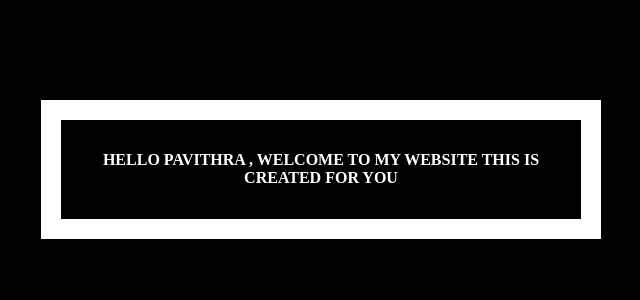
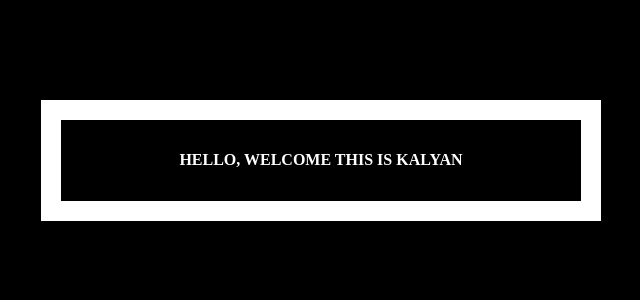
Before and after one commit to kalyanramudu/mypythonrepo, a Flask app: page / in a window 1280 px wide. Shown: the top 300 px of the page, without its empty margins (319-959 px from the left). Run offline with Flask 2, Linux system fonts and the light colour scheme.

Commit message:
second commit

```diff
--- a/templates/index.html
+++ b/templates/index.html
@@ -19,7 +19,7 @@
   </head>
   <body>
     <div class="container">
-      <h4>Hello pavithra , Welcome to my website this is created for you</h4>
+      <h4>Hello, welcome this is kalyan </h4>
     </div>
   </body>
 </html>
```
